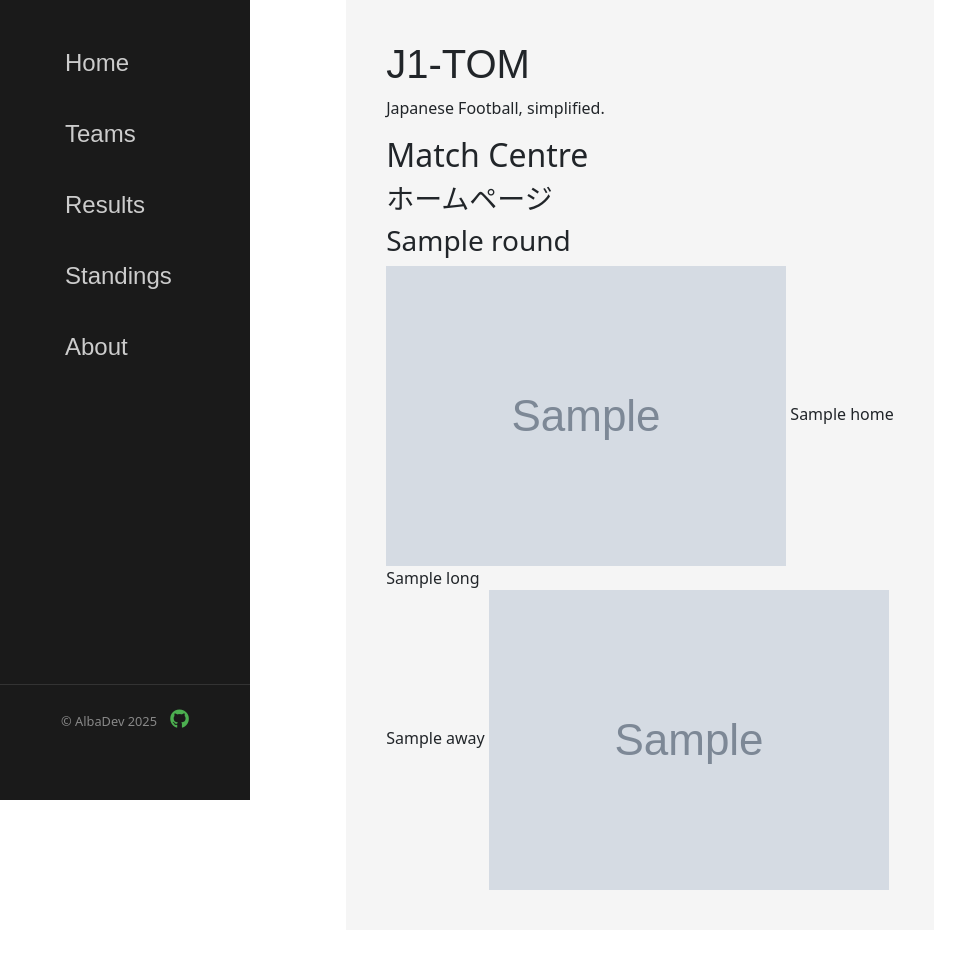
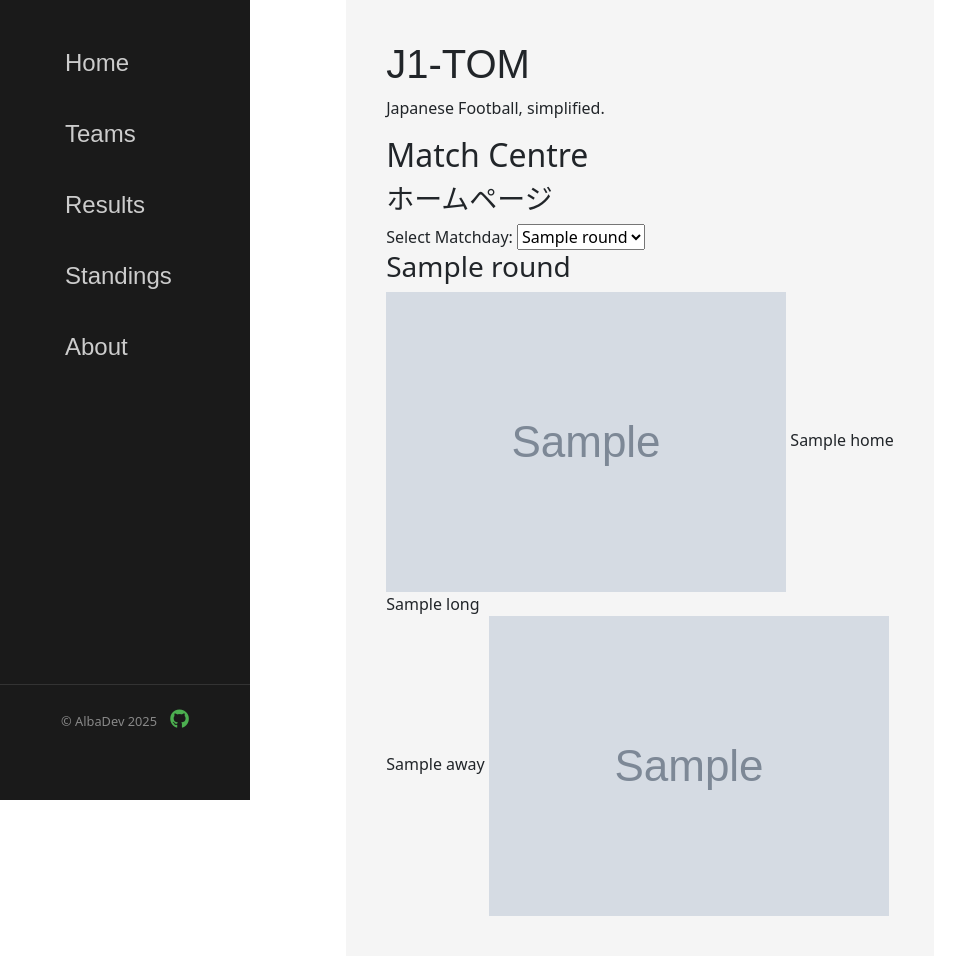
Before and after one commit to AlbaXIII/j1-tom, a Flask app: page / in a window 1280 px wide. Shown: the whole page, without its empty margins (0-956 px from the left). Before the commit the page ends 890 px from the top, so only its background shows below. Run offline with Flask 3, Linux system fonts and the light colour scheme; grey boxes marked "Sample" are stand-in pictures; a database or web service that is not in the repository returns one stand-in record (values such as "Sample title"); data that the repository does not hold is empty; some web fonts are replaced.

Commit message:
feat - organise matchday & add dropdown to index, fix CSS extension on team_detail

```diff
--- a/static/js/script.js
+++ b/static/js/script.js
@@ -12,3 +12,21 @@ if (window.innerWidth <= 768) {
     });
   });
 }
+
+const selector = document.getElementById("matchday-select");
+const matchdays = document.querySelectorAll(".matchday-section");
+
+selector.addEventListener("change", function () {
+  const selectedIndex = this.value;
+
+  matchdays.forEach((matchday) => {
+    matchday.style.display = "none";
+  });
+
+  const selectedMatchday = document.querySelector(
+    `[data-matchday="${selectedIndex}"]`,
+  );
+  if (selectedMatchday) {
+    selectedMatchday.style.display = "block";
+  }
+});
--- a/templates/base.html
+++ b/templates/base.html
@@ -11,7 +11,7 @@
 
         <link rel="stylesheet" href="https://cdnjs.cloudflare.com/ajax/libs/font-awesome/5.15.3/css/all.min.css">
 
-        <link rel="stylesheet" href="static\css\style.css">
+        <link rel="stylesheet" href="/static/css/style.css">
         <link href="https://cdn.jsdelivr.net/npm/bootstrap@5.0.2/dist/css/bootstrap.min.css" rel="stylesheet" integrity="sha384-EVSTQN3/azprG1Anm3QDgpJLIm9Nao0Yz1ztcQTwFspd3yD65VohhpuuCOmLASjC" crossorigin="anonymous">
 
         <title>J1-TOM</title>
--- a/templates/index.html
+++ b/templates/index.html
@@ -7,8 +7,17 @@
             <h3>ホームページ</h3>
     </div>
     {% if fixtures %}
+        <div>
+            <label for="matchday-select">Select Matchday:</label>
+            <select id="matchday-select">
+                {% for round_name in fixtures.keys() %}
+                <option value="{{ loop.index0 }}">{{ round_name }}</option>
+                {% endfor %}
+            </select>
+        </div>
+
         {% for round_name, matches in fixtures.items() %}
-        <div>
+        <div class="matchday-section" data-matchday="{{ loop.index0 }}">
             <h3>{{ round_name }}</h3>
 
             <div>
@@ -17,9 +26,8 @@
 
                     <div>
                         <img src="{{ match.teams.home.logo }}" alt="{{ match.teams.home.name }}">
-                        <span class="f5">{{ match.teams.home.name }}</span>
+                        <span>{{ match.teams.home.name }}</span>
                     </div>
-
 
                     <div>
                         {% if match.fixture.status.short == 'FT' %}
@@ -36,7 +44,6 @@
                         {% endif %}
                     </div>
 
-
                     <div>
                         <span>{{ match.teams.away.name }}</span>
                         <img src="{{ match.teams.away.logo }}" alt="{{ match.teams.away.name }}">
@@ -46,7 +53,7 @@
             </div>
         </div>
         {% endfor %}
-     {% else %}
-        <p>No fixtures available for the 2026 season yet.</p>
+    {% else %}
+        <p>No fixtures available for the 2025 season yet.</p>
     {% endif %}
 {% endblock %}
```
Also changed, not shown: templates/team_detail.html (+15 -15 lines).
